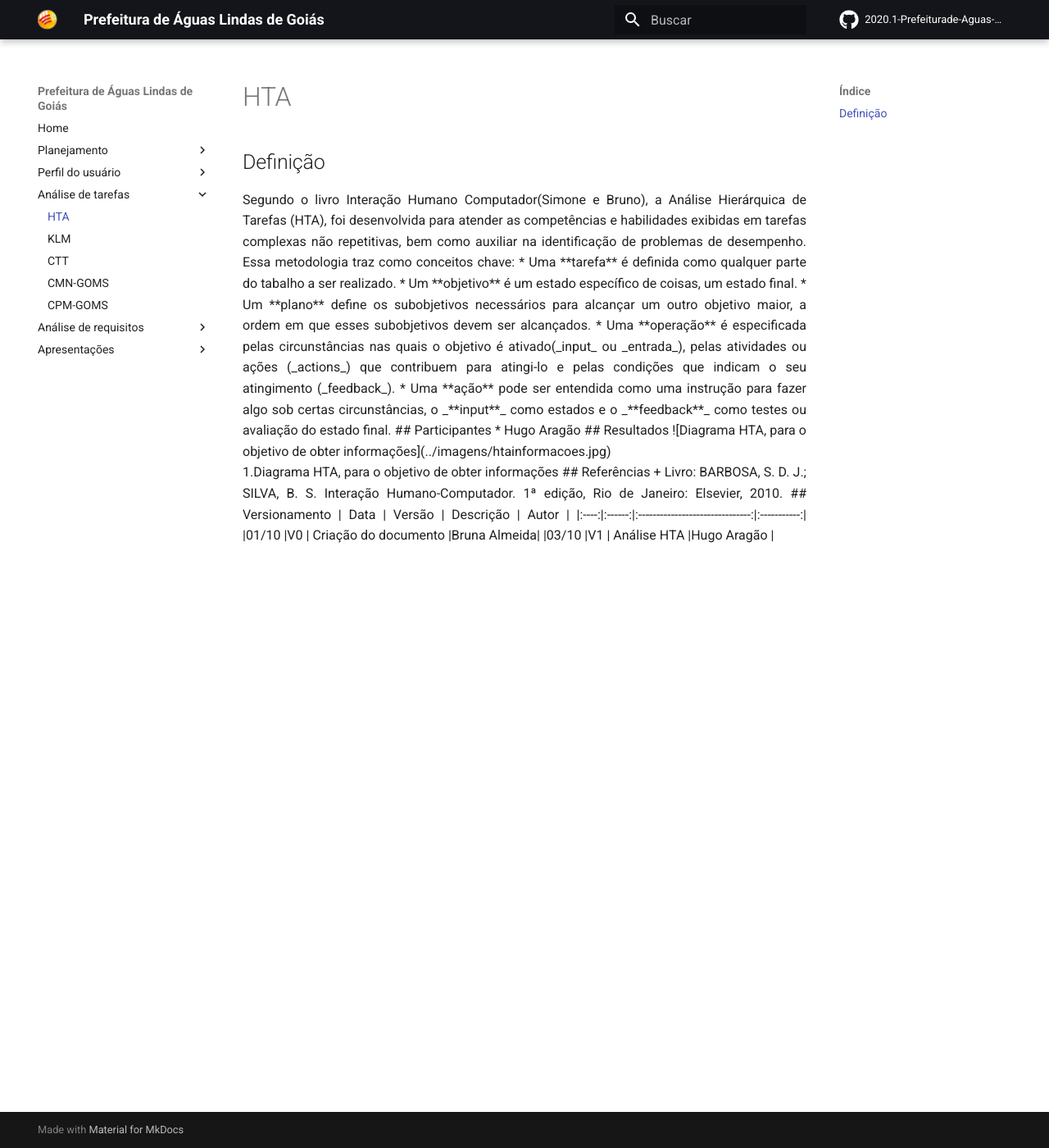
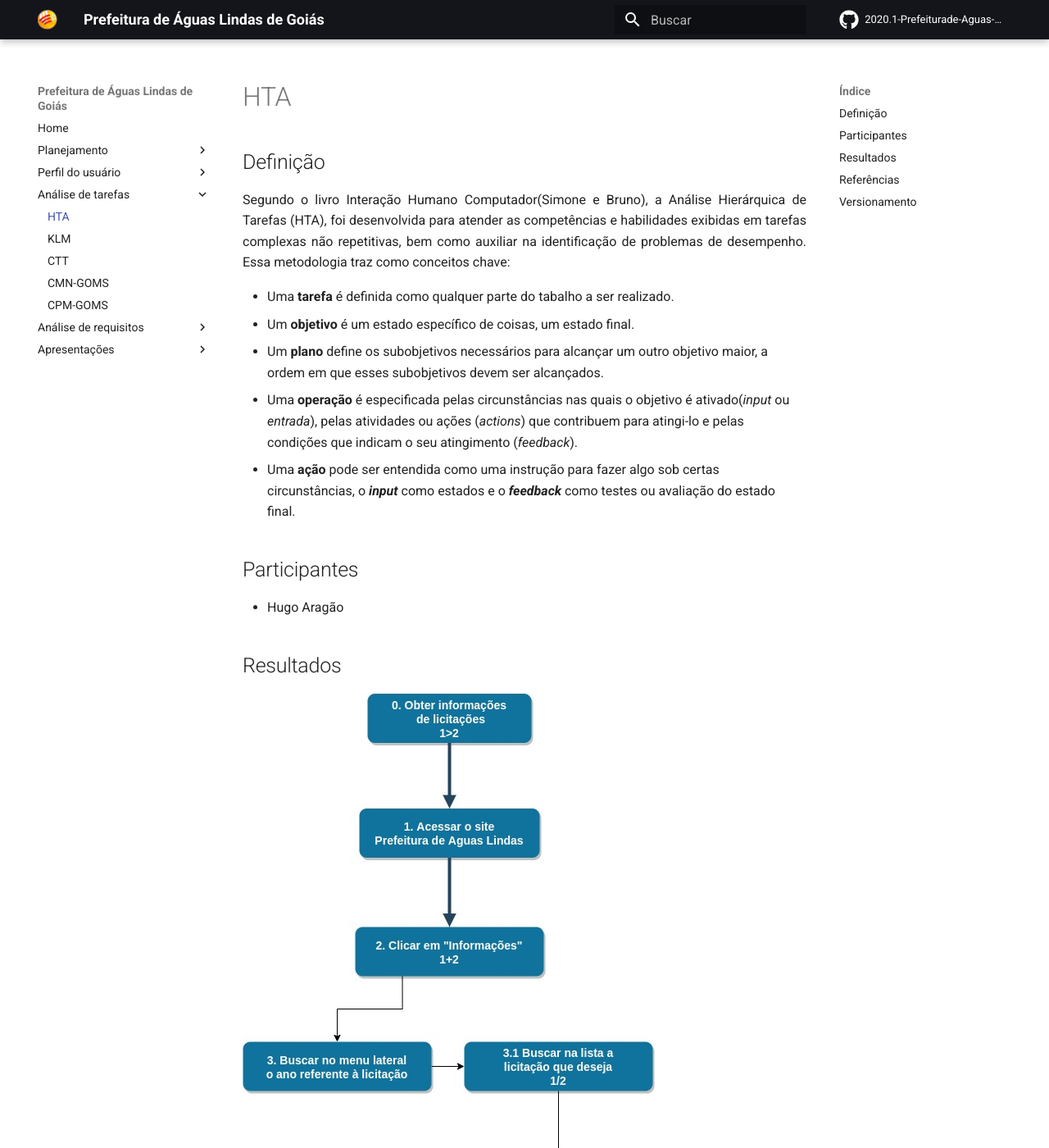
Before and after one commit to Interacao-Humano-Computador/2020.1-Prefeiturade-Aguas-Lindas-de-Goias, an MkDocs documentation site: the page built from docs/analise_tarefas/HTA.md, in a window 1280 px wide and 1400 px high. Shown: the whole window at 82% size. Built offline with MkDocs 1.6.1 and Material for MkDocs 9.7.7, drawn with Linux system fonts in a browser that asks for light colours; comment, search, counter and statistics services are not loaded; some of the changed text lies outside the part shown.

Commit message:
correção HTA

```diff
--- a/docs/analise_tarefas/HTA.md
+++ b/docs/analise_tarefas/HTA.md
@@ -1,8 +1,8 @@
 ## Definição
 
-<div align="justify">
+<p align="justify">
 Segundo o livro Interação Humano Computador(Simone e Bruno), a Análise Hierárquica de Tarefas (HTA), foi desenvolvida para atender as competências e habilidades exibidas em tarefas complexas não repetitivas, bem como auxiliar na identificação de problemas de desempenho. Essa metodologia traz como conceitos chave:
-
+</p>
 
 * Uma **tarefa** é definida como qualquer parte do tabalho a ser realizado.
 * Um **objetivo** é um estado específico de coisas, um estado final.
@@ -11,15 +11,19 @@ Segundo o livro Interação Humano Computador(Simone e Bruno), a Análise Hierá
 *  Uma **ação** pode ser entendida como uma instrução para fazer algo sob certas circunstâncias, o _**input**_ como estados e o _**feedback**_ como testes ou avaliação do estado final.
 
 ## Participantes
+
 * Hugo Aragão
 
 ## Resultados
 
 ![Diagrama HTA, para o objetivo de obter informações](../imagens/htainformacoes.jpg)
-<br>
+
+<br></br>
+
 1.Diagrama HTA, para o objetivo de obter informações
 
 ## Referências
+
 + Livro: BARBOSA, S. D. J.; SILVA, B. S. Interação Humano-Computador. 1ª edição, Rio de Janeiro: Elsevier, 2010.
 
 ## Versionamento
```
